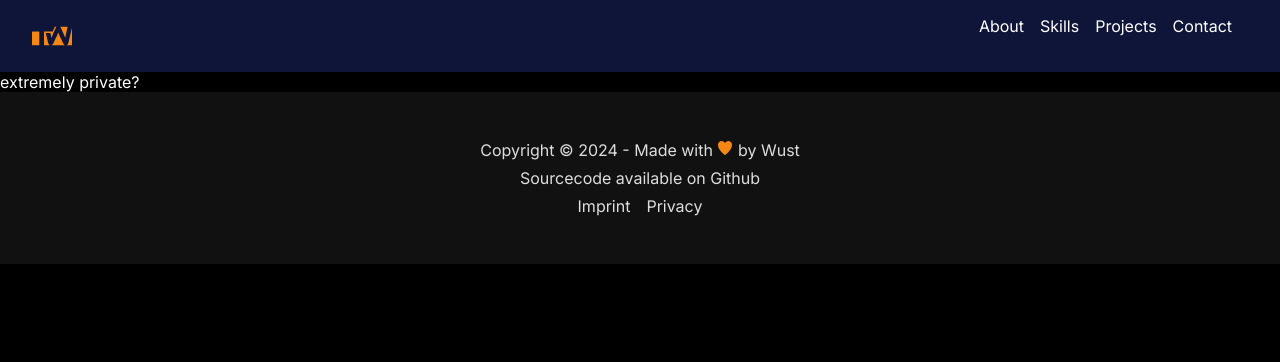
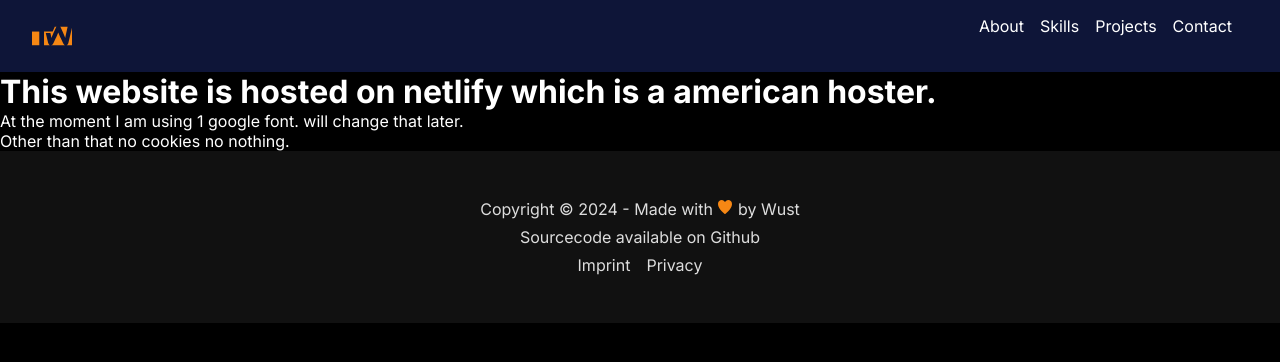
Before and after one commit to TobiasWust/tobiaswust2024, a Next.js app: page /privacy in a window 1280 px wide. Shown: the top 362 px of the page. Built offline with nearby package versions, Linux system fonts and the light colour scheme.

Commit message:
very professilonal legal texts

```diff
--- a/src/app/imprint/page.tsx
+++ b/src/app/imprint/page.tsx
@@ -2,7 +2,7 @@ import Link from "next/link";
 
 export default function Imprint() {
   return (
-    <div>
+    <main>
       <h1>Imprint</h1>
       <hr />
       <p>german § 5 TMG</p>
@@ -17,6 +17,6 @@ export default function Imprint() {
         <b>USt-IdNr.:</b> DE317980584
       </p>
 
-    </div>
+    </main>
   )
 }
--- a/src/app/privacy/page.tsx
+++ b/src/app/privacy/page.tsx
@@ -1,7 +1,15 @@
 export default function Privacy() {
   return (
     <main>
-      extremely private?
+      <h1>
+        This website is hosted on netlify which is a american hoster.
+      </h1>
+      <p>
+        At the moment I am using 1 google font. will change that later.
+      </p>
+      <p>
+        Other than that no cookies no nothing.
+      </p>
     </main>
   );
 }
```
